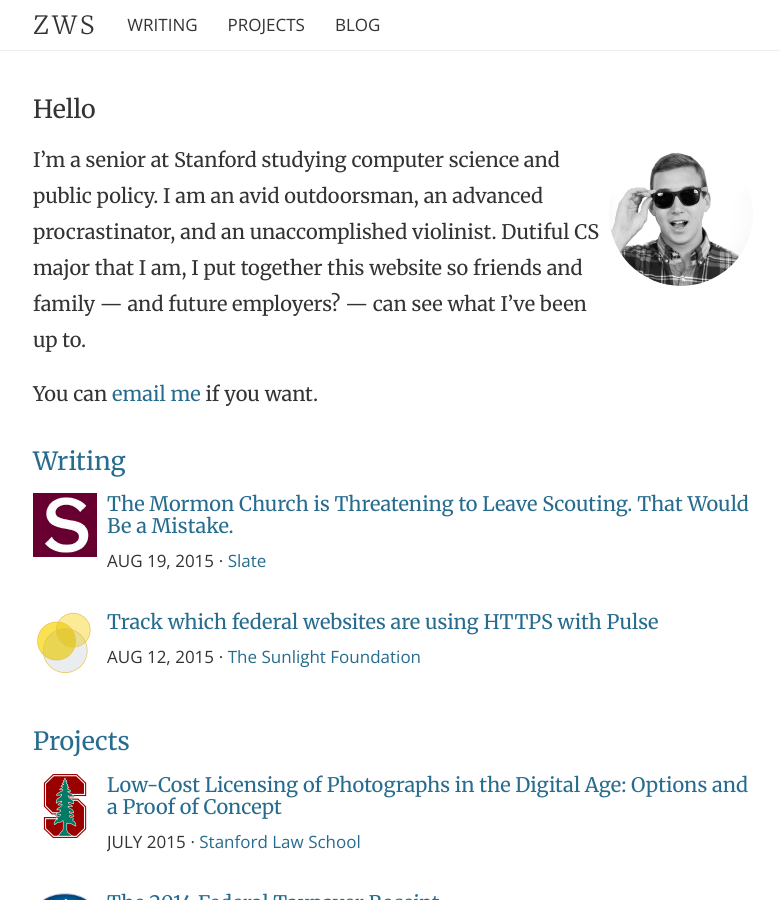
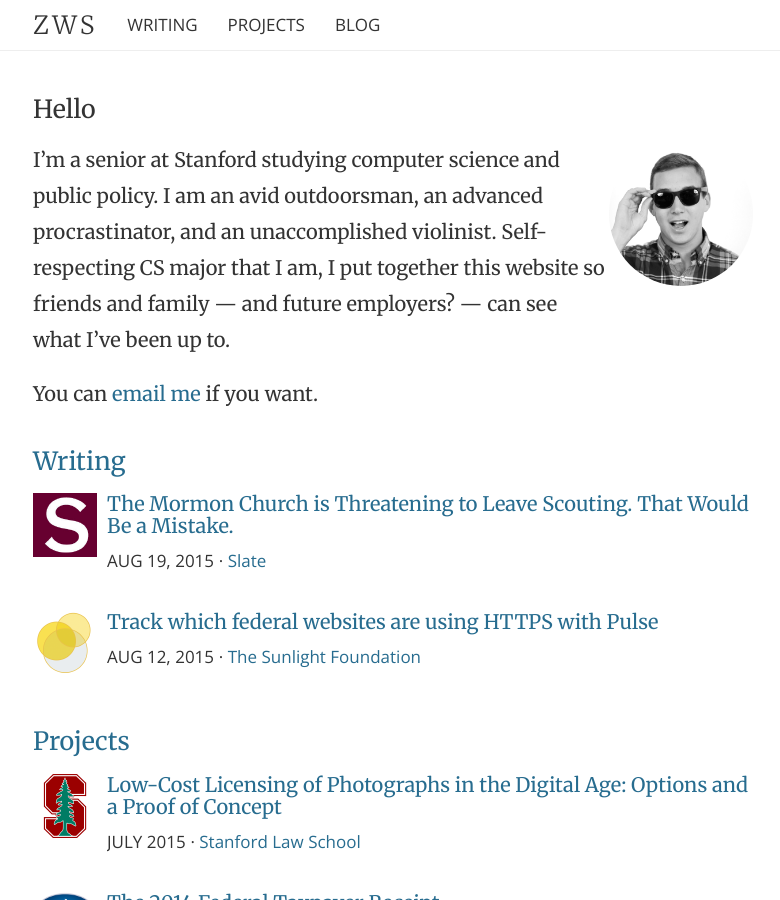
Before and after one commit to zwsorenson/zwsorenson.github.io, a Jekyll site: the page built from index.html, in a window 1280 px wide and 900 px high. Shown: the whole window, without its empty margins (247-1027 px from the left). Built offline with Jekyll 4.4.1, drawn with Linux system fonts in a browser that asks for light colours; nearby versions of some CDN libraries.

Commit message:
Slight tweaks to bio, and removed duplicate email field in config.ml

```diff
--- a/_config.yml
+++ b/_config.yml
@@ -3,12 +3,11 @@ title: ZWS
 email: me@zachsorenson.com
 description: > # this means to ignore newlines until "baseurl:"
   I’m a senior at Stanford studying computer science
-  and public policy. I am an avid outdoorsman, an advanced procrastinator, and an unaccomplished violinist. Dutiful CS major that I am, I put together this website so friends and family — and future employers? — can see what I’ve been up to.
+  and public policy. I am an avid outdoorsman, an advanced procrastinator, and an unaccomplished violinist. Self-respecting CS major that I am, I put together this website so friends and family — and future employers? — can see what I’ve been up to.
 baseurl: "" # the subpath of your site, e.g. /blog/
 url: "http://zws.me" # the base hostname & protocol for your site
 twitter_username: zwsorenson
 github_username:  zwsorenson
-email_address: me@zachsorenson.com
 # Build settings
 markdown: kramdown
 highlighter: pygments
--- a/_includes/footer.html
+++ b/_includes/footer.html
@@ -5,7 +5,7 @@
         <input type="email" value="" name="EMAIL" id="mce-EMAIL" class="form-control input-sm" placeholder="Email Address">
         <button type="submit" name="subscribe" id="mc-embedded-subscribe" class="btn btn-default btn-sm">Subscribe to posts</button>
         <!-- <a class="btn btn-default btn-sm pull-right" href="{{ "/feed.xml" | prepend: site.baseurl }}">RSS</a> -->
-        <a class="btn btn-default btn-sm pull-right" href="mailto:{{ site.email_address }}">Email Me</a>
+        <a class="btn btn-default btn-sm pull-right" href="mailto:{{ site.email }}">Email Me</a>
     </form>
     <span class="pull-right"><small>Copyright © 2015 Zachary Sorenson</small></span>
 </footer>
--- a/index.html
+++ b/index.html
@@ -9,7 +9,7 @@ layout: default
     <img src="/images/zws.jpg" class="img-circle pull-right post-caption" style="max-width: 144px"/>
     {{ site.description }}
 </p>
-<p>You can <a href="mailto:{{ site.email_address }}">email me</a> if you want.</p>
+<p>You can <a href="mailto:{{ site.email }}">email me</a> if you want.</p>
 
 <h2><a href="/writing/">Writing</a></h2>
 {% include feed.html category="writing" date="%b %-d, %Y" limit=2 %}
```
